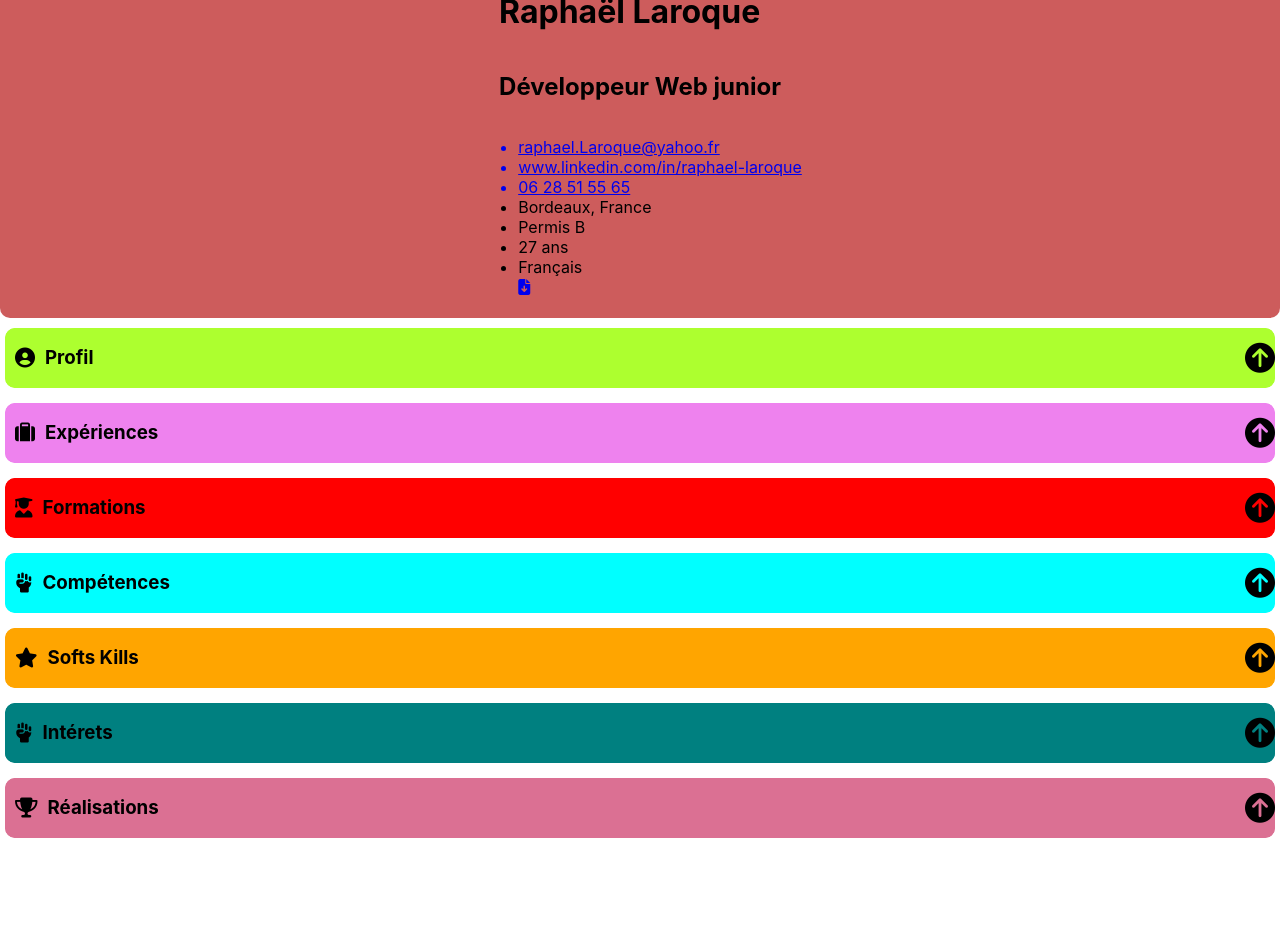
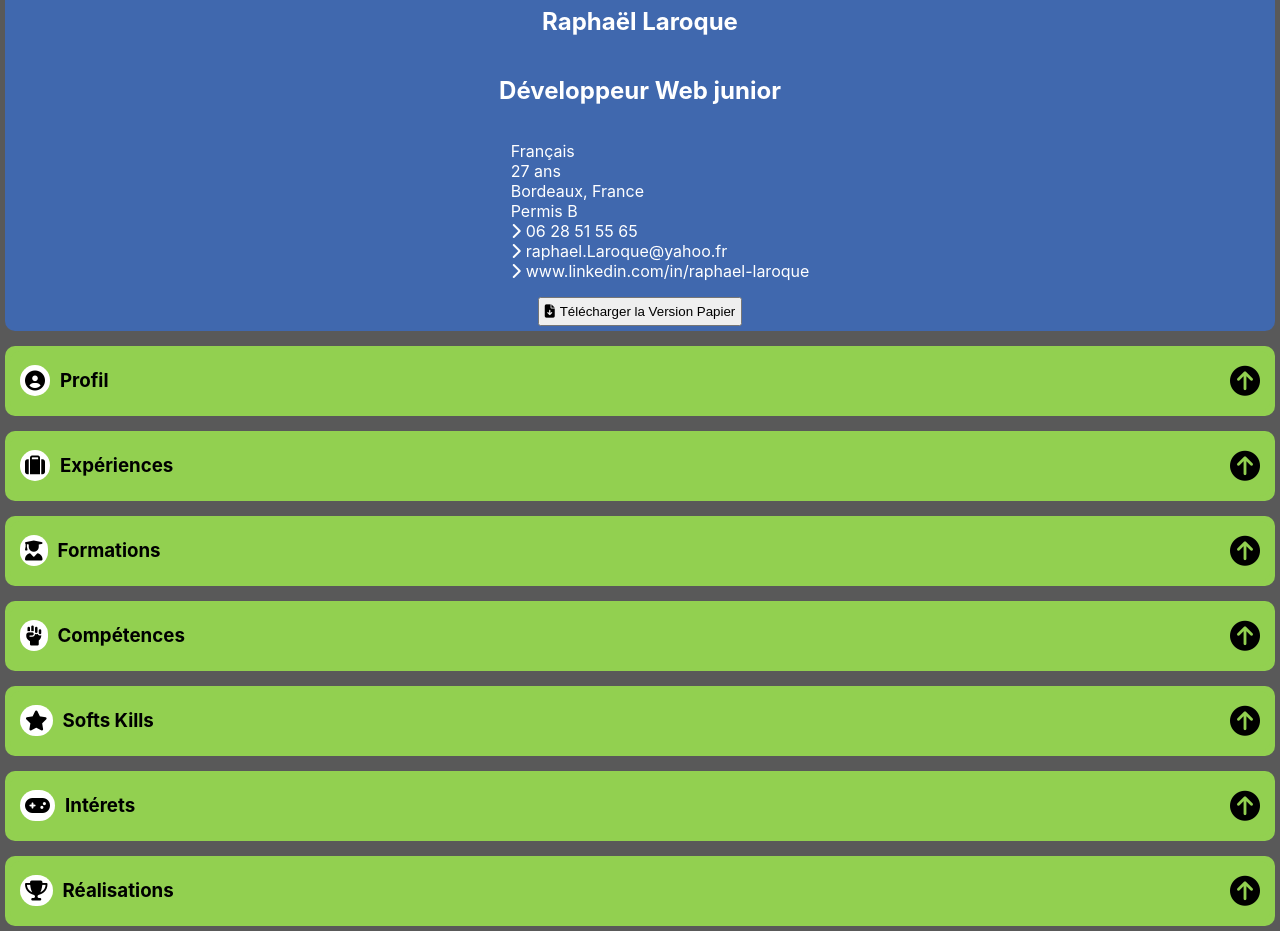
Before and after one commit to MurderSmile/-cv-raphael-laroque, a React (Create React App) app: page / in a window 1280 px wide. Shown: the part 260-1191 px from the top of the page. Before the commit the page ends 1103 px from the top, so only its background shows below. Built offline with nearby package versions, Linux system fonts and the light colour scheme.

Commit message:
color 1.00

```diff
--- a/src/Pages/Cv/CvSections/Presentaion/index.jsx
+++ b/src/Pages/Cv/CvSections/Presentaion/index.jsx
@@ -3,23 +3,44 @@ import Cv from "../../../../Assets/CV_Laroque_Raphaël.pdf";
 
 function Presentation() {
     return (
-        <div id="Presentation">
-            <img src={PhotoProfil} alt="" />
-            <div id="PresentationName">
-                <h1>Raphaël Laroque</h1>
-                <h2>Développeur Web junior</h2>
+        <section id="Presentation">
+
+            <div id="Presentation__name">
+
+                <img src={PhotoProfil} alt="" />
+
+                <div>
+                    <h1>Raphaël Laroque</h1>
+                    <h2>Développeur Web junior</h2>
+                </div>
+
             </div>
+
             <ul>
-                <a href="mailto:raphael.Laroque@yahoo.fr"><li>raphael.Laroque@yahoo.fr</li></a>
-                <a href="https://github.com/MurderSmile"><li>www.linkedin.com/in/raphael-laroque</li></a>
-                <a href="tel:+33628515565"><li>06 28 51 55 65</li></a>
+                <li>Français</li>
+                <li>27 ans</li>
                 <li>Bordeaux, France</li>
                 <li>Permis B</li>
-                <li>27 ans</li>
-                <li>Français</li>
-                <a href={Cv}><i className="fas fa-file-download"></i></a>
+
+                <li><a href="tel:+33628515565">
+                    <i class="fas fa-chevron-right"></i>
+                    06 28 51 55 65
+                </a></li>
+
+                <li><a href="mailto:raphael.Laroque@yahoo.fr">
+                    <i class="fas fa-chevron-right"></i>
+                    raphael.Laroque@yahoo.fr
+                </a></li>
+
+                <li><a href="https://www.linkedin.com/in/raphael-laroque/?originalSubdomain=fr">
+                    <i class="fas fa-chevron-right"></i>
+                    www.linkedin.com/in/raphael-laroque
+                </a></li>
             </ul>
-        </div>
+
+            <button><a href={Cv}><i className="fas fa-file-download"></i>Télécharger la Version Papier</a></button>
+
+        </section>
     )
 }
 
--- a/src/Pages/Cv/CvSections/interets/index.jsx
+++ b/src/Pages/Cv/CvSections/interets/index.jsx
@@ -9,7 +9,7 @@ function Interets() {
             <div id="Interets__header" onClick={() => setIsOpen(isOpen ? false : true)}>
 
                 <div id="Interets__header__title">
-                    <i className="fas fa-fist-raised"></i>
+                    <i className="fas fa-gamepad"></i>
                     <h3>Intérets</h3>
                 </div>
 
--- a/src/Styles/css/index.css
+++ b/src/Styles/css/index.css
@@ -8,8 +8,17 @@ code {
   font-family: source-code-pro, Menlo, Monaco, Consolas, "Courier New", monospace;
 }
 
+@keyframes image {
+  0% {
+    border-radius: 0% 100% 0% 100%/65% 35% 65% 35%;
+  }
+  100% {
+    border-radius: 100% 0% 100% 0%/35% 65% 35% 65%;
+  }
+}
 body {
   margin: 0;
+  background-color: #595959;
 }
 
 header {
@@ -30,38 +39,66 @@ footer {
 }
 
 #Presentation {
-  background-color: indianred;
+  background-color: #4068AE;
+  color: white;
   border-radius: 10px;
   display: flex;
   flex-direction: column;
   align-items: center;
   padding: 5px;
+  margin: 5px;
 }
-#PresentationName {
+#Presentation__name {
   display: flex;
   flex-direction: column;
+  align-items: center;
 }
-#Presentation img {
+#Presentation__name img {
   width: 150px;
-  border-radius: 10px;
+  border: #E6E7E8 6px solid;
+  box-shadow: 5px 5px black;
+  animation: image 5000ms both infinite alternate ease-in-out;
+}
+#Presentation__name div {
+  display: flex;
+  flex-direction: column;
+  align-items: center;
+}
+#Presentation a {
+  text-decoration: none;
+  color: white;
+}
+#Presentation a i {
+  margin-right: 5px;
+}
+#Presentation ul {
+  list-style-type: none;
+}
+#Presentation button {
+  padding: 5px;
+}
+#Presentation button a {
+  color: black;
+}
+#Presentation button a i {
+  margin-right: 5px;
 }
 
 #Profil {
-  background-color: greenyellow;
+  background-color: #92D050;
   border-radius: 10px;
   padding: 5px;
-  padding: 0;
   margin: 5px;
-  overflow: hidden;
+  overflow: scroll;
   max-height: 60px;
   transition: max-height 500ms ease-in-out;
 }
 #Profil__header {
-  background-color: greenyellow;
-  cursor: pointer;
+  background-color: #92D050;
   box-shadow: 0px 0px 0px black;
   border-radius: 10px;
-  position: relative;
+  position: sticky;
+  top: 0px;
   display: flex;
   height: 60px;
   transition: box-shadow 350ms 150ms;
@@ -75,19 +112,27 @@ footer {
   align-self: center;
   font-size: 20px;
 }
+#Profil__header__title > i::before {
+  width: 600px;
+  background-color: white;
+  padding: 5px;
+  border-radius: 25px;
+}
 #Profil__header__title h3 {
   margin-left: 10px;
 }
 #Profil__header .fa-arrow-circle-up {
   position: absolute;
-  right: 0;
+  right: 10px;
   align-self: center;
   font-size: 30px;
   transform: rotate(0turn);
   transition: transform 300ms;
 }
 #Profil__content {
-  padding: 5px;
+  padding: 5px 25px;
+  border-radius: 10px;
+  box-shadow: #4068AE 2px 2px 5px 0px inset, #4068AE 2px 2px 5px 0px inset;
 }
 #Profil.IsOpen {
   max-height: 300px;
@@ -100,21 +145,20 @@ footer {
 }
 
 #Experiences {
-  background-color: violet;
+  background-color: #92D050;
   border-radius: 10px;
   padding: 5px;
-  padding: 0;
   margin: 5px;
-  overflow: hidden;
+  overflow: scroll;
   max-height: 60px;
   transition: max-height 500ms ease-in-out;
 }
 #Experiences__header {
-  background-color: violet;
-  cursor: pointer;
+  background-color: #92D050;
   box-shadow: 0px 0px 0px black;
   border-radius: 10px;
-  position: relative;
+  position: sticky;
+  top: 0px;
   display: flex;
   height: 60px;
   transition: box-shadow 350ms 150ms;
@@ -128,22 +172,30 @@ footer {
   align-self: center;
   font-size: 20px;
 }
+#Experiences__header__title > i::before {
+  width: 600px;
+  background-color: white;
+  padding: 5px;
+  border-radius: 25px;
+}
 #Experiences__header__title h3 {
   margin-left: 10px;
 }
 #Experiences__header .fa-arrow-circle-up {
   position: absolute;
-  right: 0;
+  right: 10px;
   align-self: center;
   font-size: 30px;
   transform: rotate(0turn);
   transition: transform 300ms;
 }
 #Experiences__content {
-  padding: 5px;
+  padding: 5px 25px;
+  border-radius: 10px;
+  box-shadow: #4068AE 2px 2px 5px 0px inset, #4068AE 2px 2px 5px 0px inset;
 }
 #Experiences.IsOpen {
-  max-height: 800px;
+  max-height: 400px;
 }
 #Experiences.IsOpen #Experiences__header {
   box-shadow: 5px 5px 20px black;
@@ -153,21 +205,20 @@ footer {
 }
 
 #Formations {
-  background-color: red;
+  background-color: #92D050;
   border-radius: 10px;
   padding: 5px;
-  padding: 0;
   margin: 5px;
-  overflow: hidden;
+  overflow: scroll;
   max-height: 60px;
   transition: max-height 500ms ease-in-out;
 }
 #Formations__header {
-  background-color: red;
-  cursor: pointer;
+  background-color: #92D050;
   box-shadow: 0px 0px 0px black;
   border-radius: 10px;
-  position: relative;
+  position: sticky;
+  top: 0px;
   display: flex;
   height: 60px;
   transition: box-shadow 350ms 150ms;
@@ -181,22 +232,30 @@ footer {
   align-self: center;
   font-size: 20px;
 }
+#Formations__header__title > i::before {
+  width: 600px;
+  background-color: white;
+  padding: 5px;
+  border-radius: 25px;
+}
 #Formations__header__title h3 {
   margin-left: 10px;
 }
 #Formations__header .fa-arrow-circle-up {
   position: absolute;
-  right: 0;
+  right: 10px;
   align-self: center;
   font-size: 30px;
   transform: rotate(0turn);
   transition: transform 300ms;
 }
 #Formations__content {
-  padding: 5px;
+  padding: 5px 25px;
+  border-radius: 10px;
+  box-shadow: #4068AE 2px 2px 5px 0px inset, #4068AE 2px 2px 5px 0px inset;
 }
 #Formations.IsOpen {
-  max-height: 700px;
+  max-height: 400px;
 }
 #Formations.IsOpen #Formations__header {
   box-shadow: 5px 5px 20px black;
@@ -206,21 +265,20 @@ footer {
 }
 
 #Competences {
-  background-color: aqua;
+  background-color: #92D050;
   border-radius: 10px;
   padding: 5px;
-  padding: 0;
   margin: 5px;
-  overflow: hidden;
+  overflow: scroll;
   max-height: 60px;
   transition: max-height 500ms ease-in-out;
 }
 #Competences__header {
-  background-color: aqua;
-  cursor: pointer;
+  background-color: #92D050;
   box-shadow: 0px 0px 0px black;
   border-radius: 10px;
-  position: relative;
+  position: sticky;
+  top: 0px;
   display: flex;
   height: 60px;
   transition: box-shadow 350ms 150ms;
@@ -234,19 +292,27 @@ footer {
   align-self: center;
   font-size: 20px;
 }
+#Competences__header__title > i::before {
+  width: 600px;
+  background-color: white;
+  padding: 5px;
+  border-radius: 25px;
+}
 #Competences__header__title h3 {
   margin-left: 10px;
 }
 #Competences__header .fa-arrow-circle-up {
   position: absolute;
-  right: 0;
+  right: 10px;
   align-self: center;
   font-size: 30px;
   transform: rotate(0turn);
   transition: transform 300ms;
 }
 #Competences__content {
-  padding: 5px;
+  padding: 5px 25px;
+  border-radius: 10px;
+  box-shadow: #4068AE 2px 2px 5px 0px inset, #4068AE 2px 2px 5px 0px inset;
 }
 #Competences.IsOpen {
   max-height: 300px;
@@ -259,21 +325,20 @@ footer {
 }
 
 #SoftSkills {
-  background-color: orange;
+  background-color: #92D050;
   border-radius: 10px;
   padding: 5px;
-  padding: 0;
   margin: 5px;
-  overflow: hidden;
+  overflow: scroll;
   max-height: 60px;
   transition: max-height 500ms ease-in-out;
 }
 #SoftSkills__header {
-  background-color: orange;
-  cursor: pointer;
+  background-color: #92D050;
   box-shadow: 0px 0px 0px black;
   border-radius: 10px;
-  position: relative;
+  position: sticky;
+  top: 0px;
   display: flex;
   height: 60px;
   transition: box-shadow 350ms 150ms;
@@ -287,19 +352,27 @@ footer {
   align-self: center;
   font-size: 20px;
 }
+#SoftSkills__header__title > i::before {
+  width: 600px;
+  background-color: white;
+  padding: 5px;
+  border-radius: 25px;
+}
 #SoftSkills__header__title h3 {
   margin-left: 10px;
 }
 #SoftSkills__header .fa-arrow-circle-up {
   position: absolute;
-  right: 0;
+  right: 10px;
   align-self: center;
   font-size: 30px;
   transform: rotate(0turn);
   transition: transform 300ms;
 }
 #SoftSkills__content {
-  padding: 5px;
+  padding: 5px 25px;
+  border-radius: 10px;
+  box-shadow: #4068AE 2px 2px 5px 0px inset, #4068AE 2px 2px 5px 0px inset;
 }
 #SoftSkills.IsOpen {
   max-height: 300px;
@@ -312,21 +385,20 @@ footer {
 }
 
 #Interets {
-  background-color: teal;
+  background-color: #92D050;
   border-radius: 10px;
   padding: 5px;
-  padding: 0;
   margin: 5px;
-  overflow: hidden;
+  overflow: scroll;
   max-height: 60px;
   transition: max-height 500ms ease-in-out;
 }
 #Interets__header {
-  background-color: teal;
-  cursor: pointer;
+  background-color: #92D050;
   box-shadow: 0px 0px 0px black;
   border-radius: 10px;
-  position: relative;
+  position: sticky;
+  top: 0px;
   display: flex;
   height: 60px;
   transition: box-shadow 350ms 150ms;
@@ -340,19 +412,27 @@ footer {
   align-self: center;
   font-size: 20px;
 }
+#Interets__header__title > i::before {
+  width: 600px;
+  background-color: white;
+  padding: 5px;
+  border-radius: 25px;
+}
 #Interets__header__title h3 {
   margin-left: 10px;
 }
 #Interets__header .fa-arrow-circle-up {
   position: absolute;
-  right: 0;
+  right: 10px;
   align-self: center;
   font-size: 30px;
   transform: rotate(0turn);
   transition: transform 300ms;
 }
 #Interets__content {
-  padding: 5px;
+  padding: 5px 25px;
+  border-radius: 10px;
+  box-shadow: #4068AE 2px 2px 5px 0px inset, #4068AE 2px 2px 5px 0px inset;
 }
 #Interets.IsOpen {
   max-height: 300px;
@@ -365,21 +445,20 @@ footer {
 }
 
 #Realisations {
-  background-color: palevioletred;
+  background-color: #92D050;
   border-radius: 10px;
   padding: 5px;
-  padding: 0;
   margin: 5px;
-  overflow: hidden;
+  overflow: scroll;
   max-height: 60px;
   transition: max-height 500ms ease-in-out;
 }
 #Realisations__header {
-  background-color: palevioletred;
-  cursor: pointer;
+  background-color: #92D050;
   box-shadow: 0px 0px 0px black;
   border-radius: 10px;
-  position: relative;
+  position: sticky;
+  top: 0px;
   display: flex;
   height: 60px;
   transition: box-shadow 350ms 150ms;
@@ -393,19 +472,27 @@ footer {
   align-self: center;
   font-size: 20px;
 }
+#Realisations__header__title > i::before {
+  width: 600px;
+  background-color: white;
+  padding: 5px;
+  border-radius: 25px;
+}
 #Realisations__header__title h3 {
   margin-left: 10px;
 }
 #Realisations__header .fa-arrow-circle-up {
   position: absolute;
-  right: 0;
+  right: 10px;
   align-self: center;
   font-size: 30px;
   transform: rotate(0turn);
   transition: transform 300ms;
 }
 #Realisations__content {
-  padding: 5px;
+  padding: 5px 25px;
+  border-radius: 10px;
+  box-shadow: #4068AE 2px 2px 5px 0px inset, #4068AE 2px 2px 5px 0px inset;
 }
 #Realisations.IsOpen {
   max-height: 300px;
--- a/src/Styles/sass/Base/_base.scss
+++ b/src/Styles/sass/Base/_base.scss
@@ -1,5 +1,6 @@
 body {
     margin: 0;
+    background-color: #595959;
 }
 
 header {
@@ -16,6 +17,7 @@ footer {
 
 $radius: 10px;
 $padding: 5px;
+$margin: 5px;
 
 // Section CV //
 #Cv {
@@ -27,61 +29,101 @@ $padding: 5px;
 #Presentation {
     //grid-column: 1 / 4;
     //order: 0;
-    background-color: indianred;
+    background-color: #4068AE;
+    color: white;
     border-radius: $radius;
     display: flex;
     flex-direction: column;
     align-items: center;
     //justify-content: space-around;
     padding: $padding;
+    margin: $margin;
 
-    &Name {
+    &__name {
         display: flex;
         flex-direction: column;
+        align-items: center;
+
+        img {
+            width: 150px;
+            border: #E6E7E8 6px solid;
+            box-shadow: 5px 5px black;
+            //border-radius: 40% 60% 26% 74% / 60% 20% 80% 40%;
+            animation: image 5000ms both infinite alternate ease-in-out;
+        }
+
+        div {
+            display: flex;
+            flex-direction: column;
+            align-items: center;
+        }
+
     }
 
-    img {
-        width: 150px;
-        border-radius: $radius;
+    a {
+        text-decoration: none;
+        color: white;
+
+        i {
+            margin-right: 5px
+        }
     }
+
+    ul {
+        list-style-type: none;
+
+    }
+
+    button {
+        padding: 5px;
+
+        a {
+            color: black;
+
+            i {
+                margin-right: 5px
+            }
+        }
+    }
+
 }
 
 #Profil {
     //order: 2;
-    @include section-mobile("Profil", greenyellow, 300px);
+    @include section-mobile("Profil", #92D050, 300px);
 }
 
 #Experiences {
     //order: 4;
     //grid-column: 2 / 3;
     //grid-row: 2 / 4;
-    @include section-mobile("Experiences", violet, 800px);
+    @include section-mobile("Experiences", #92D050, 400px);
 }
 
 #Formations {
     //order: 5;
-    @include section-mobile("Formations", red, 700px);
+    @include section-mobile("Formations", #92D050, 400px);
 }
 
 #Competences {
     //order: 3;
-    @include section-mobile("Competences", aqua, 300px);
+    @include section-mobile("Competences", #92D050, 300px);
 }
 
 #SoftSkills {
     //order: 6;
-    @include section-mobile("SoftSkills", orange, 300px);
+    @include section-mobile("SoftSkills", #92D050, 300px);
 }
 
 #Interets {
     //order: 7;
-    @include section-mobile("Interets", teal, 300px);
+    @include section-mobile("Interets", #92D050, 300px);
 }
 
 #Realisations {
     //order: 8;
     //grid-column: 2 / 4;
-    @include section-mobile("Realisations", palevioletred, 300px);
+    @include section-mobile("Realisations", #92D050, 300px);
 
 
     ul {
```
Also changed, not shown: src/Styles/sass/Utils/_animations.scss (+12 -0 lines), src/Styles/sass/Utils/_mixins.scss (+15 -7 lines), 1 other file (tests, documents, lock files or other folders).
